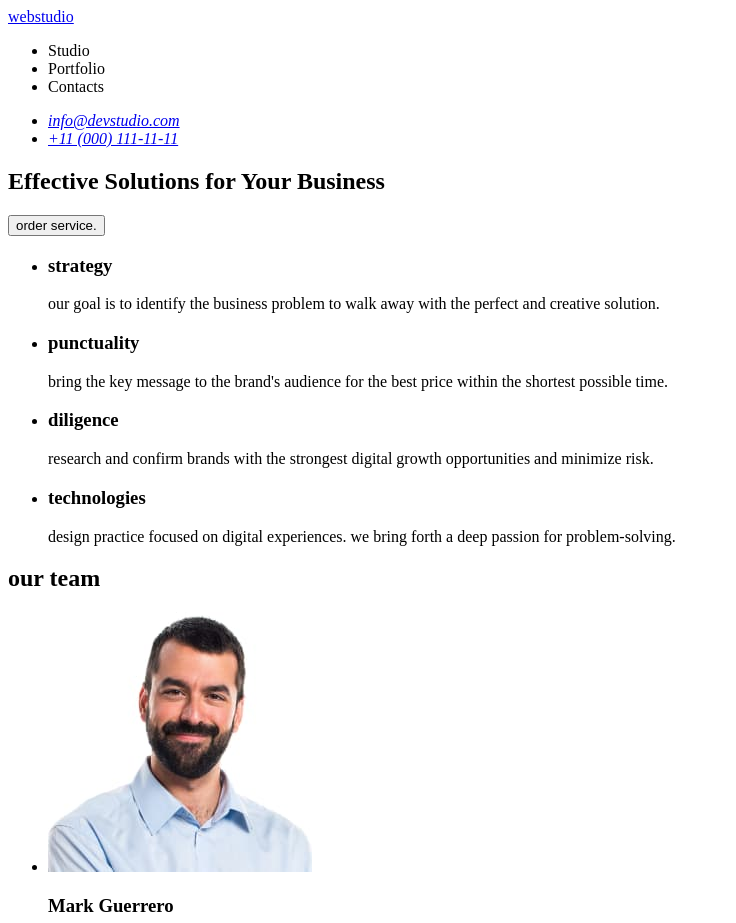
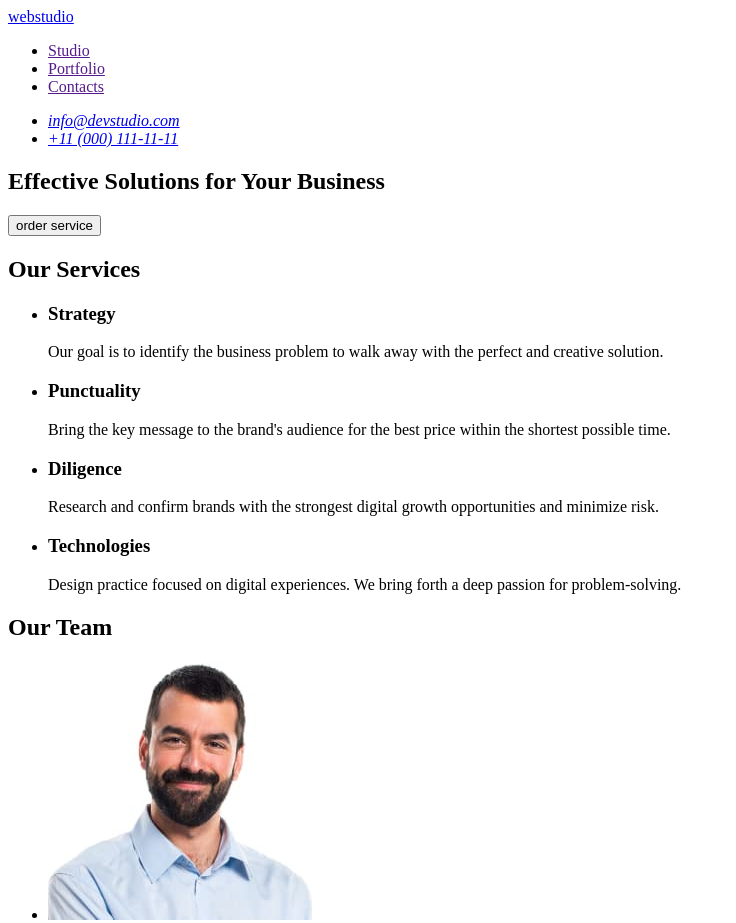
Before and after one commit to AhmtErol/goit-markup-hw-01, a plain HTML site: page index.html in a window 1280 px wide. Shown: the top 923 px of the page, without its empty margins (0-736 px from the left). Drawn offline with Linux system fonts and the light colour scheme.

Commit message:
index.html3

```diff
--- a/index.html
+++ b/index.html
@@ -7,12 +7,14 @@
 </head>
 <body>
     <header>
-        <a href="./index.html">webstudio</a>
         <nav>
+            <!-- Logo -->
+            <a href="./index.html">webstudio</a>
+            <!-- Menu -->
             <ul>
-                <li><a>Studio</a></li>
-                <li><a>Portfolio</a></li>
-                <li><a>Contacts</a></li>
+                <li><a href="">Studio</a></li>
+                <li><a href="">Portfolio</a></li>
+                <li><a href="">Contacts</a></li>
             </ul>
         </nav>
         <address>
@@ -23,41 +25,38 @@
         </address>
     </header>
     <main>
+        <!-- First Section -->
         <section>
             <h1>Effective Solutions for Your Business</h1>
-            <button type="button">order service.</button>
+            <button type="button">order service</button>
         </section>
+
+        <!-- Second Section -->
         <section>
+            <h2>Our Services</h2>
             <ul>
                 <li>
-                    <h3>strategy</h3>
-                    <p>
-                        our goal is to identify the business problem to walk away with the perfect and creative solution.
-                    </p>
+                    <h3>Strategy</h3>
+                    <p>Our goal is to identify the business problem to walk away with the perfect and creative solution.</p>
                 </li>
                 <li>
-                    <h3>punctuality</h3>
-                    <p>
-                        bring the key message to the brand's audience for the best price within the shortest possible time.
-                    </p>
+                    <h3>Punctuality</h3>
+                    <p>Bring the key message to the brand's audience for the best price within the shortest possible time.</p>
                 </li>
                 <li>
-                    <h3>diligence</h3>
-                    <p>
-                        research and confirm brands with the strongest digital growth opportunities and minimize risk.
-                    </p>
+                    <h3>Diligence</h3>
+                    <p>Research and confirm brands with the strongest digital growth opportunities and minimize risk.</p>
                 </li>
                 <li>
-                    <h3>technologies</h3>
-                    <p>
-                        design practice focused on digital experiences. we bring forth a deep passion for problem-solving.
-                    </p>
+                    <h3>Technologies</h3>
+                    <p>Design practice focused on digital experiences. We bring forth a deep passion for problem-solving.</p>
                 </li>
             </ul>
+        </section>
 
-        </section>
+        <!-- Third Section -->
         <section>
-            <h2>our team</h2>
+            <h2>Our Team</h2>
             <ul>
                 <li>
                     <img src="./images/img1.jpg" alt="Team Card 1" width="264"/>
```
